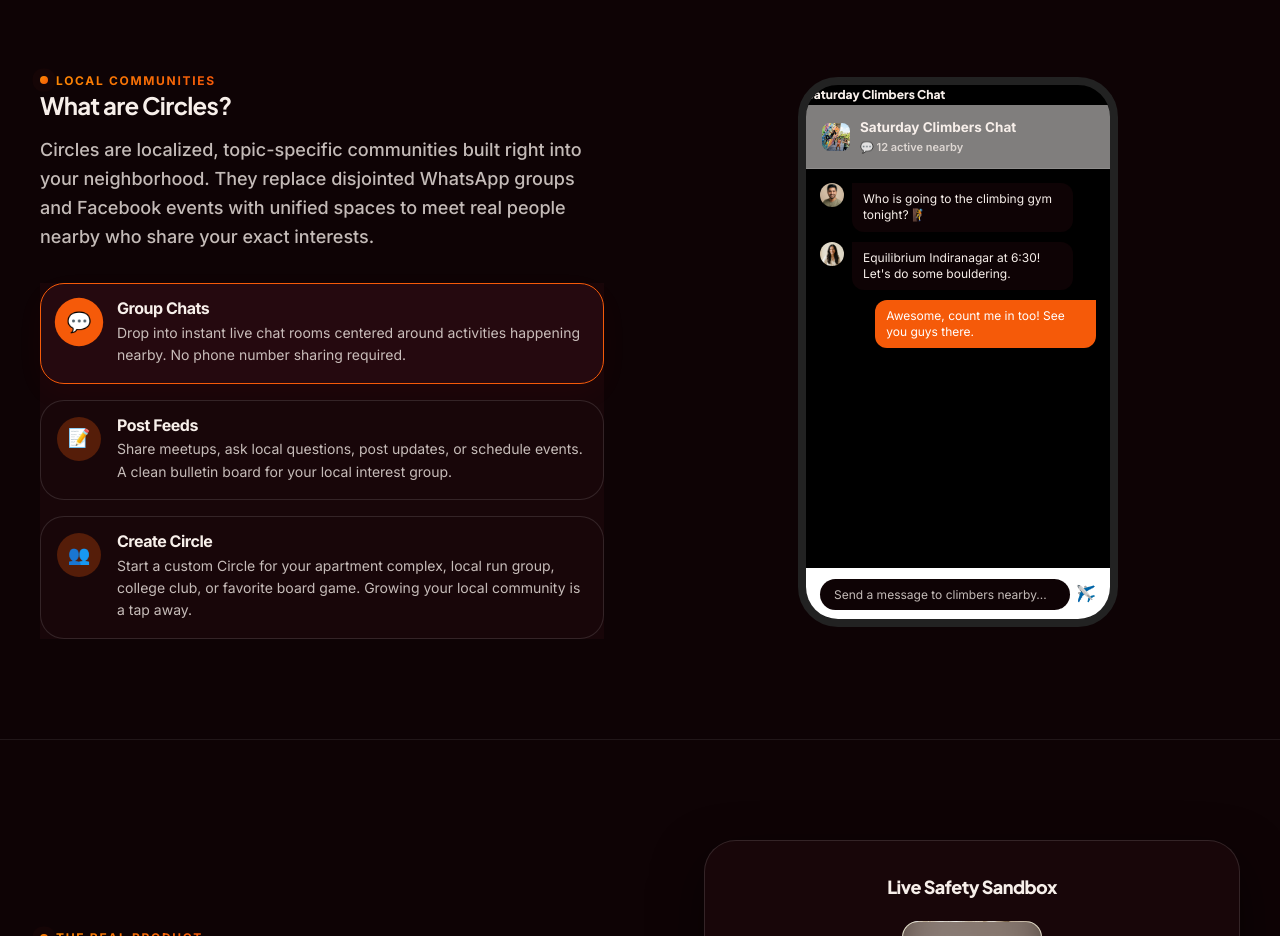
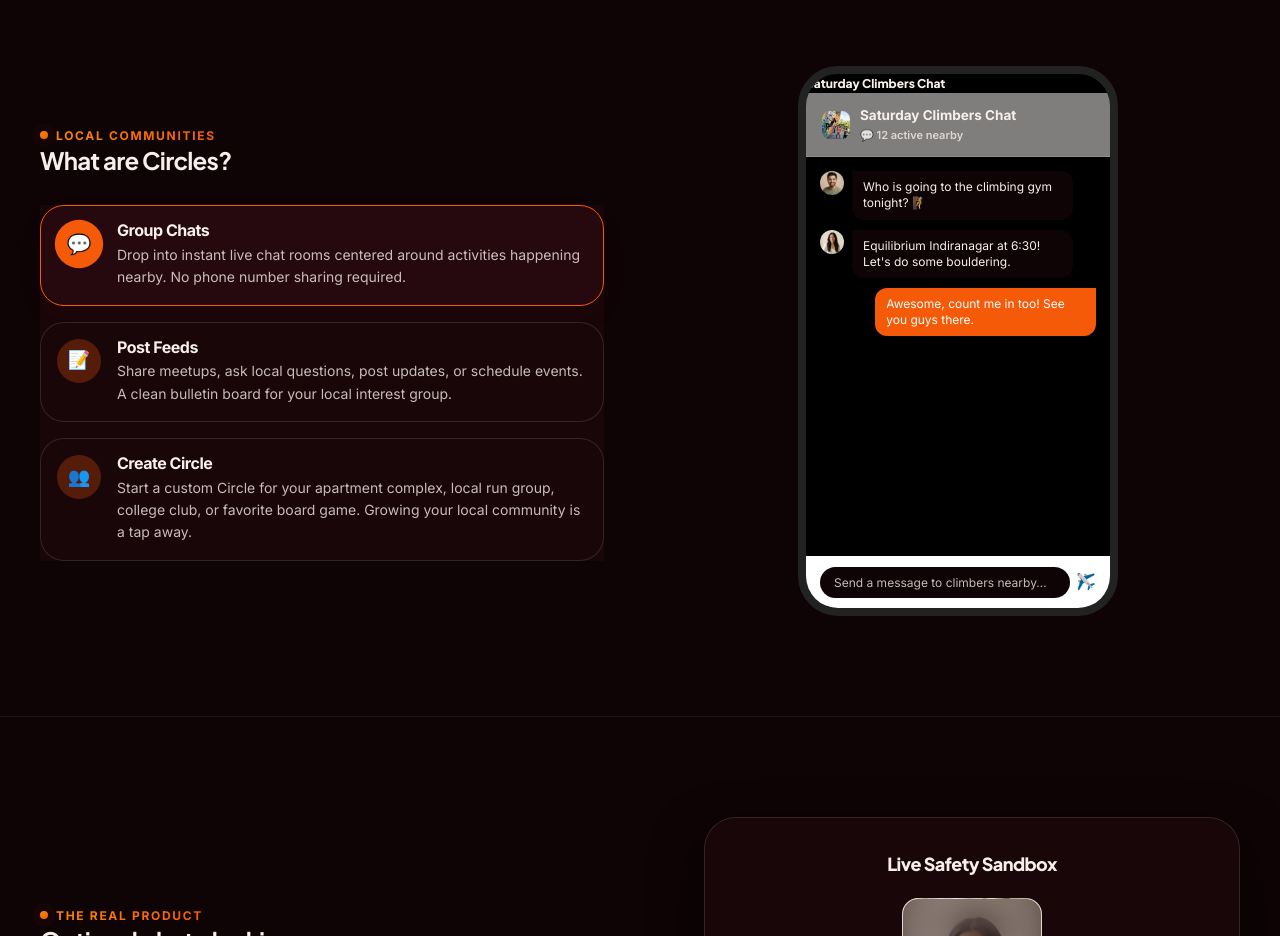
Before and after one commit to Madhukunchalaa/kinnred, a website: page index.html in a window 1280 px wide. Shown: the part 3900-4836 px from the top of the page. Drawn offline with Linux system fonts and the light colour scheme.

Commit message:
Remove description paragraph under What are Circles heading

```diff
--- a/index.html
+++ b/index.html
@@ -3157,7 +3157,6 @@
       <div class="exp-info">
         <span class="eyebrow" style="color:var(--accent)">Local Communities</span>
         <h2>What are Circles?</h2>
-        <p style="font-size: 18px; margin-top: 18px; color: var(--muted); font-weight: 500;">Circles are localized, topic-specific communities built right into your neighborhood. They replace disjointed WhatsApp groups and Facebook events with unified spaces to meet real people nearby who share your exact interests.</p>
 
         <div class="circle-tabs-wrapper">
           <!-- Interactive Tab 1: chats -->
```
